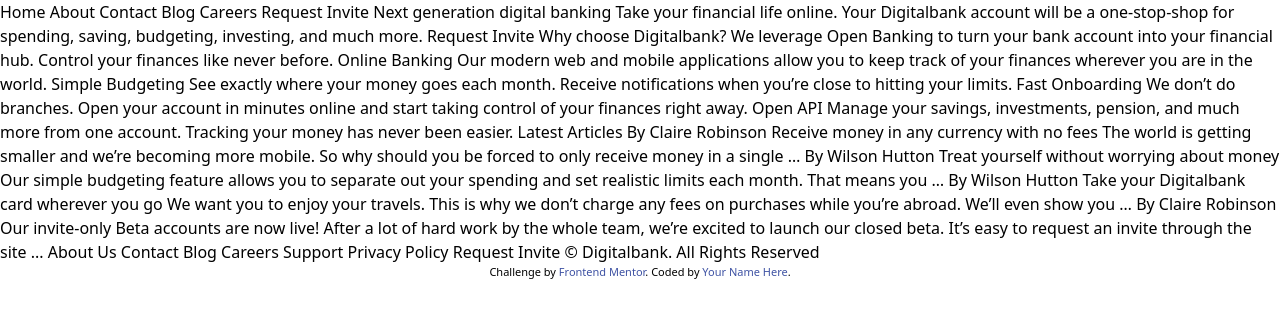
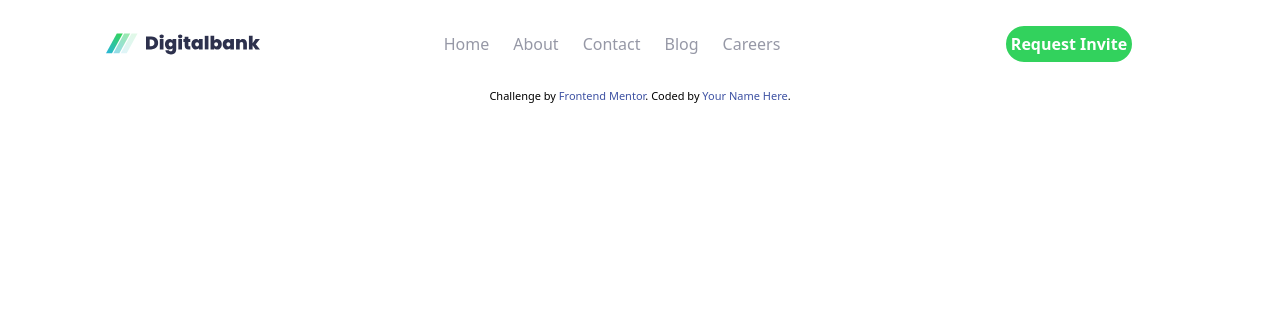
Before and after one commit to haykaysweb/digital-bank-frontend, a plain HTML site: page index.html in a window 1280 px wide. Drawn offline with nearby package versions, Linux system fonts and the light colour scheme.

Commit message:
finished nav section

```diff
--- a/index.html
+++ b/index.html
@@ -1,103 +1,61 @@
 <!DOCTYPE html>
 <html lang="en">
   <head>
-  <meta charset="UTF-8">
-  <meta name="viewport" content="width=device-width, initial-scale=1.0"> <!-- displays site properly based on user's device -->
+    <meta charset="UTF-8" />
+    <meta name="viewport" content="width=device-width, initial-scale=1.0" />
+    <!-- displays site properly based on user's device -->
 
-  <link rel="icon" type="image/png" sizes="32x32" href="./images/favicon-32x32.png">
+    <link
+      rel="icon"
+      type="image/png"
+      sizes="32x32"
+      href="./images/favicon-32x32.png"
+    />
 
     <title>Frontend Mentor | Digitalbank landing page</title>
     <script src="https://cdn.jsdelivr.net/npm/@tailwindcss/browser@4"></script>
-  <link rel="stylesheet" href="./style.css">
+    <link rel="stylesheet" href="./style.css" />
 
     <!-- Feel free to remove these styles or customise in your own stylesheet 👍 -->
     <style>
-    .attribution { font-size: 11px; text-align: center; }
-    .attribution a { color: hsl(228, 45%, 44%); }
+      .attribution {
+        font-size: 11px;
+        text-align: center;
+      }
+      .attribution a {
+        color: hsl(228, 45%, 44%);
+      }
     </style>
   </head>
   <body>
-
-  Home
-  About
-  Contact
-  Blog
-  Careers
-
+    <header>
+      <nav
+        class="max-w-[1100px] mx-auto py-6 px-4 flex justify-between items-center gap-4 text-[var(--Gray600)]"
+      >
+        <img src="./images/logo-dark.svg" alt="" />
+        <img src="./images/icon-hamburger.svg" alt="" class="md:hidden" />
+        <div class="hidden md:flex gap-6">
+          <a href="#">Home</a>
+          <a href="#">About</a>
+          <a href="#">Contact</a>
+          <a href="#">Blog</a>
+          <a href="#">Careers</a>
+        </div>
+        <div class="px-10 hidden md:block">
+          <button
+            type="button"
+            class="bg-[var(--Green500)] border-2 border-white rounded-[30px] text-white font-bold w-[130px] h-[40px] gap-10 mt-[-2]:"
+          >
             Request Invite
-
-
-
-  Next generation digital banking
-
-  Take your financial life online. Your Digitalbank account will be a one-stop-shop
-  for spending, saving, budgeting, investing, and much more.
-
-  Request Invite
-
-
-
-  Why choose Digitalbank?
-
-  We leverage Open Banking to turn your bank account into your financial hub. Control
-  your finances like never before.
-
-  Online Banking
-  Our modern web and mobile applications allow you to keep track of your finances
-  wherever you are in the world.
-
-  Simple Budgeting
-  See exactly where your money goes each month. Receive notifications when you’re
-  close to hitting your limits.
-
-  Fast Onboarding
-  We don’t do branches. Open your account in minutes online and start taking control
-  of your finances right away.
-
-  Open API
-  Manage your savings, investments, pension, and much more from one account. Tracking
-  your money has never been easier.
-
-
-
-  Latest Articles
-
-  By Claire Robinson
-  Receive money in any currency with no fees
-  The world is getting smaller and we’re becoming more mobile. So why should you be
-  forced to only receive money in a single …
-
-  By Wilson Hutton
-  Treat yourself without worrying about money
-  Our simple budgeting feature allows you to separate out your spending and set
-  realistic limits each month. That means you …
-
-  By Wilson Hutton
-  Take your Digitalbank card wherever you go
-  We want you to enjoy your travels. This is why we don’t charge any fees on purchases
-  while you’re abroad. We’ll even show you …
-
-  By Claire Robinson
-  Our invite-only Beta accounts are now live!
-  After a lot of hard work by the whole team, we’re excited to launch our closed beta.
-  It’s easy to request an invite through the site ...
-
-
-
-  About Us
-  Contact
-  Blog
-  Careers
-  Support
-  Privacy Policy
-
-  Request Invite
-
-  © Digitalbank. All Rights Reserved
-
+          </button>
+        </div>
+      </nav>
+    </header>
     <div class="attribution">
-    Challenge by <a href="https://www.frontendmentor.io?ref=challenge" target="_blank">Frontend Mentor</a>.
-    Coded by <a href="#">Your Name Here</a>.
+      Challenge by
+      <a href="https://www.frontendmentor.io?ref=challenge" target="_blank"
+        >Frontend Mentor</a
+      >. Coded by <a href="#">Your Name Here</a>.
     </div>
   </body>
 </html>
--- a/style.css
+++ b/style.css
@@ -1,5 +1,7 @@
-@import url('https://fonts.googleapis.com/css2?family=Public+Sans:ital,wght@0,100..900;1,100..900&display=swap');
-
+@import url("https://fonts.googleapis.com/css2?family=Public+Sans:ital,wght@0,100..900;1,100..900&display=swap");
+* {
+  --font-family: "Public Sans", sans-serif;
+}
 :root {
   --Blue950: hsl(233, 26%, 24%);
   --Green500: hsl(136, 64%, 51%);
@@ -8,7 +10,6 @@
   --Gray100: hsl(220, 16%, 96%);
   --Gray50: hsl(0, 0%, 98%);
   --White: hsl(0, 100%, 100%);
-  --font-family: "Public Sans", sans-serif;
 }
 
 P {
```
Lines whose indentation alone changed are shown as unchanged.
